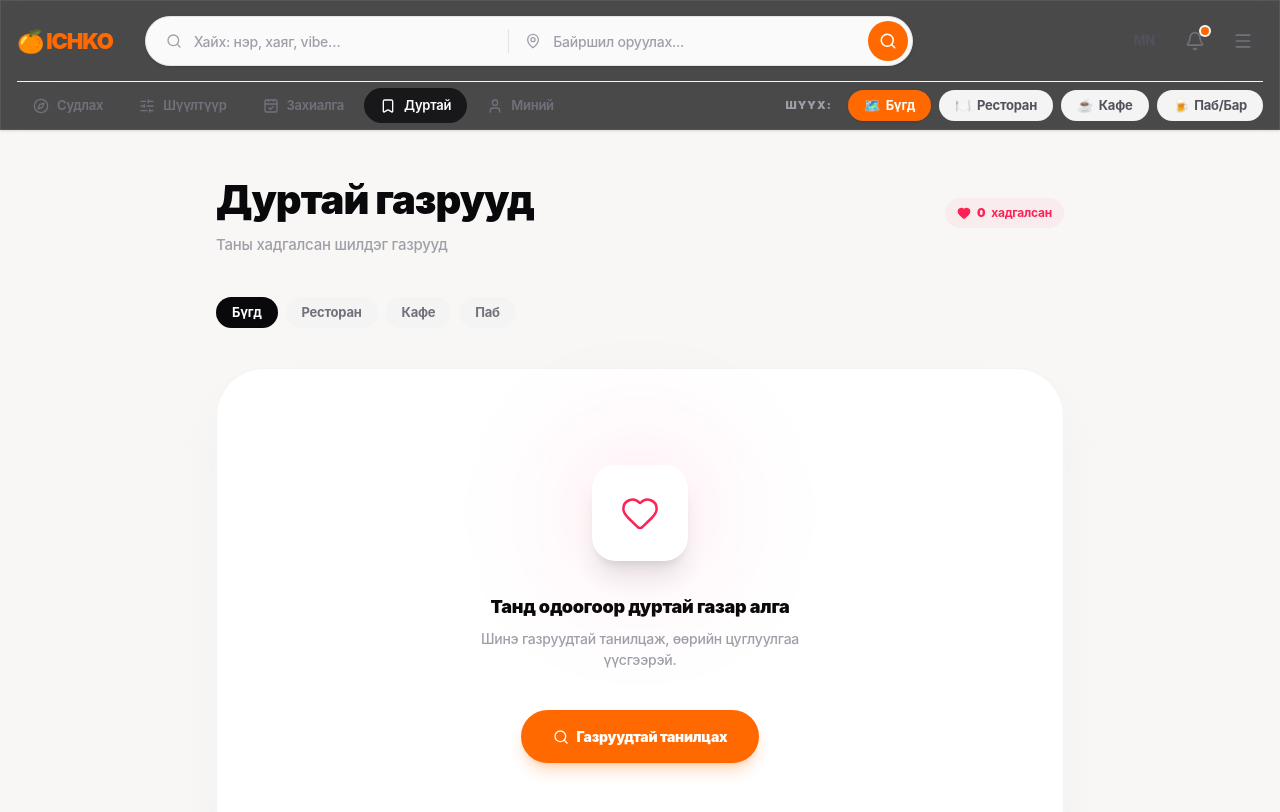
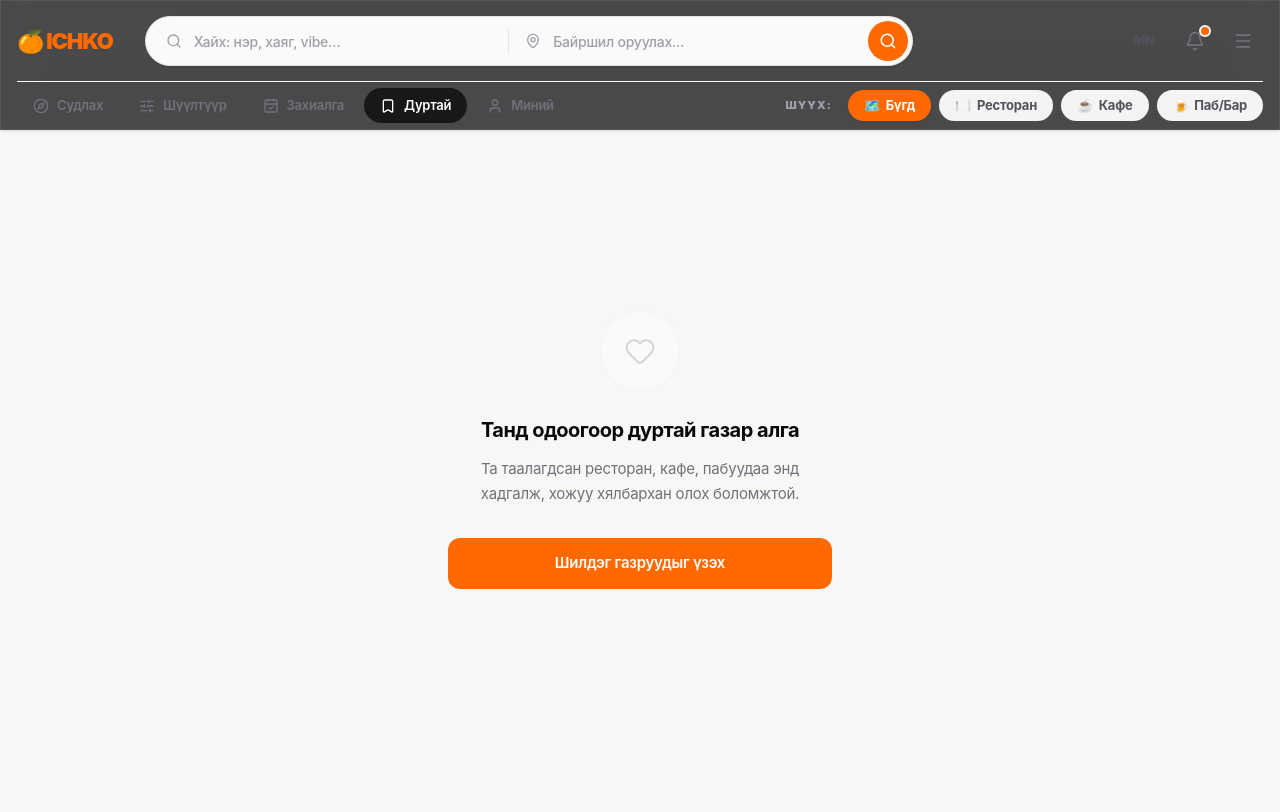
Before and after one commit to mxnkbatr/ichko, a React (Vite) app: page /favorites in a window 1280 px wide. Shown: the top 812 px of the page. Built offline with nearby package versions, Linux system fonts and the light colour scheme.

Commit message:
feat: redesign Favorites empty state to Apple ContentUnavailableView style

```diff
--- a/src/pages/FavoritesPage.tsx
+++ b/src/pages/FavoritesPage.tsx
@@ -1,6 +1,6 @@
 import { useEffect, useState } from 'react'
 import { Link } from 'react-router-dom'
-import { Heart, Search } from 'lucide-react'
+import { Heart } from 'lucide-react'
 import { getFavorites } from '../lib/favorites'
 import { getPlaceById } from '../data/places'
 import { PlaceCard } from '../components/PlaceCard'
@@ -15,20 +15,52 @@ export function FavoritesPage() {
   }, [])
 
   const favPlaces = favIds.map(id => getPlaceById(id)).filter(Boolean)
+  const isEmpty = favPlaces.length === 0
+
+  if (isEmpty) {
+    return (
+      <div className="flex h-full min-h-[80svh] flex-col items-center justify-center px-6 text-center">
+        <motion.div
+          initial={{ opacity: 0, scale: 0.95 }}
+          animate={{ opacity: 1, scale: 1 }}
+          className="flex flex-col items-center max-w-sm"
+        >
+          <div className="mb-6 flex h-20 w-20 items-center justify-center rounded-full bg-zinc-50 border border-zinc-100 dark:bg-zinc-900/50 dark:border-white/5">
+            <Heart className="h-8 w-8 text-zinc-300 dark:text-zinc-600" strokeWidth={1.5} />
+          </div>
+
+          <h2 className="text-[20px] font-bold tracking-tight text-zinc-950 dark:text-white">
+            Танд одоогоор дуртай газар алга
+          </h2>
+
+          <p className="mt-3 text-[15px] leading-relaxed text-zinc-500 dark:text-zinc-400">
+            Та таалагдсан ресторан, кафе, пабуудаа энд хадгалж, хожуу хялбархан олох боломжтой.
+          </p>
+
+          <Link
+            to="/"
+            className="mt-8 flex w-full items-center justify-center rounded-xl bg-orange-500 py-3.5 text-[15px] font-semibold text-white transition hover:bg-orange-600 active:scale-95"
+          >
+            Шилдэг газруудыг үзэх
+          </Link>
+        </motion.div>
+      </div>
+    )
+  }
 
   return (
-    <div className="mx-auto max-w-4xl px-6 py-6 md:py-10">
+    <div className="mx-auto max-w-4xl px-4 py-6 md:py-10">
       {/* Header */}
-      <div className="mb-10 flex items-center justify-between">
+      <div className="mb-8 flex items-center justify-between">
         <div>
-          <h1 className="text-[32px] font-black tracking-tight text-zinc-950 dark:text-white md:text-[40px]">Дуртай газрууд</h1>
-          <p className="mt-1 text-[14px] font-medium text-zinc-400 md:text-[15px]">
+          <h1 className="text-[28px] font-bold tracking-tight text-zinc-950 dark:text-white">Дуртай газрууд</h1>
+          <p className="mt-1.5 text-[14px] text-zinc-500">
             Таны хадгалсан шилдэг газрууд
           </p>
         </div>
-        <div className="flex items-center gap-1.5 rounded-full bg-rose-500/5 px-3 py-1.5 text-[12px] font-bold text-rose-500 dark:bg-rose-500/10">
+        <div className="flex items-center gap-1.5 rounded-full bg-rose-50 px-3 py-1 text-[12px] font-bold text-rose-500 dark:bg-rose-500/10">
           <Heart className="h-3.5 w-3.5 fill-current" />
-          <span className="font-black">{favPlaces.length}</span> хадгалсан
+          {favPlaces.length}
         </div>
       </div>
 
@@ -38,10 +70,10 @@ export function FavoritesPage() {
           <button
             key={c}
             className={cn(
-              "whitespace-nowrap rounded-full px-4 py-1.5 text-[13px] font-bold transition",
+              "whitespace-nowrap rounded-[14px] px-4 py-2 text-[13px] font-bold transition",
               c === 'Бүгд'
-                ? "bg-zinc-950 text-white dark:bg-white dark:text-black"
-                : "bg-zinc-100 text-zinc-500 hover:bg-zinc-200 dark:bg-white/5 dark:text-zinc-400"
+                ? "bg-zinc-900 text-white shadow-sm dark:bg-white dark:text-black"
+                : "bg-zinc-100 text-zinc-500 hover:bg-zinc-200 dark:bg-white/5 dark:text-zinc-400 dark:hover:bg-white/10"
             )}
           >
             {c}
@@ -49,31 +81,7 @@ export function FavoritesPage() {
         ))}
       </div>
 
-      {favPlaces.length === 0 ? (
-        <motion.div
-          initial={{ opacity: 0, y: 20 }}
-          animate={{ opacity: 1, y: 0 }}
-          className="flex flex-col items-center justify-center rounded-[3rem] border border-zinc-100 bg-white py-24 text-center shadow-2xl shadow-zinc-200/40 dark:border-white/5 dark:bg-white/3 dark:shadow-none"
-        >
-          <div className="relative mb-8">
-            <div className="absolute inset-0 scale-150 rounded-full bg-rose-500/10 blur-2xl" />
-            <div className="relative flex h-24 w-24 items-center justify-center rounded-3xl bg-white shadow-xl dark:bg-zinc-800">
-              <Heart className="h-10 w-10 text-rose-500" strokeWidth={1.5} />
-            </div>
-          </div>
-          <h2 className="text-[18px] font-black text-zinc-950 dark:text-white">Танд одоогоор дуртай газар алга</h2>
-          <p className="mt-2 max-w-xs text-[14px] font-medium text-zinc-400">
-            Шинэ газруудтай танилцаж, өөрийн цуглуулгаа үүсгээрэй.
-          </p>
-          <Link
-            to="/"
-            className="mt-10 flex items-center gap-2 rounded-full bg-orange-500 px-8 py-4 text-[14px] font-black text-white shadow-lg shadow-orange-500/25 transition hover:bg-orange-600 active:scale-95"
-          >
-            <Search className="h-4 w-4" />
-            Газруудтай танилцах
-          </Link>
-        </motion.div>
-      ) : (
+      {/* Grid */}
       <motion.div
         variants={{
           show: { transition: { staggerChildren: 0.04 } }
@@ -101,7 +109,9 @@ export function FavoritesPage() {
           ))}
         </AnimatePresence>
       </motion.div>
-      )}
+
+      {/* Bottom padding for mobile nav */}
+      <div className="h-6" />
     </div>
   )
 }
```
Lines whose indentation alone changed are shown as unchanged.
